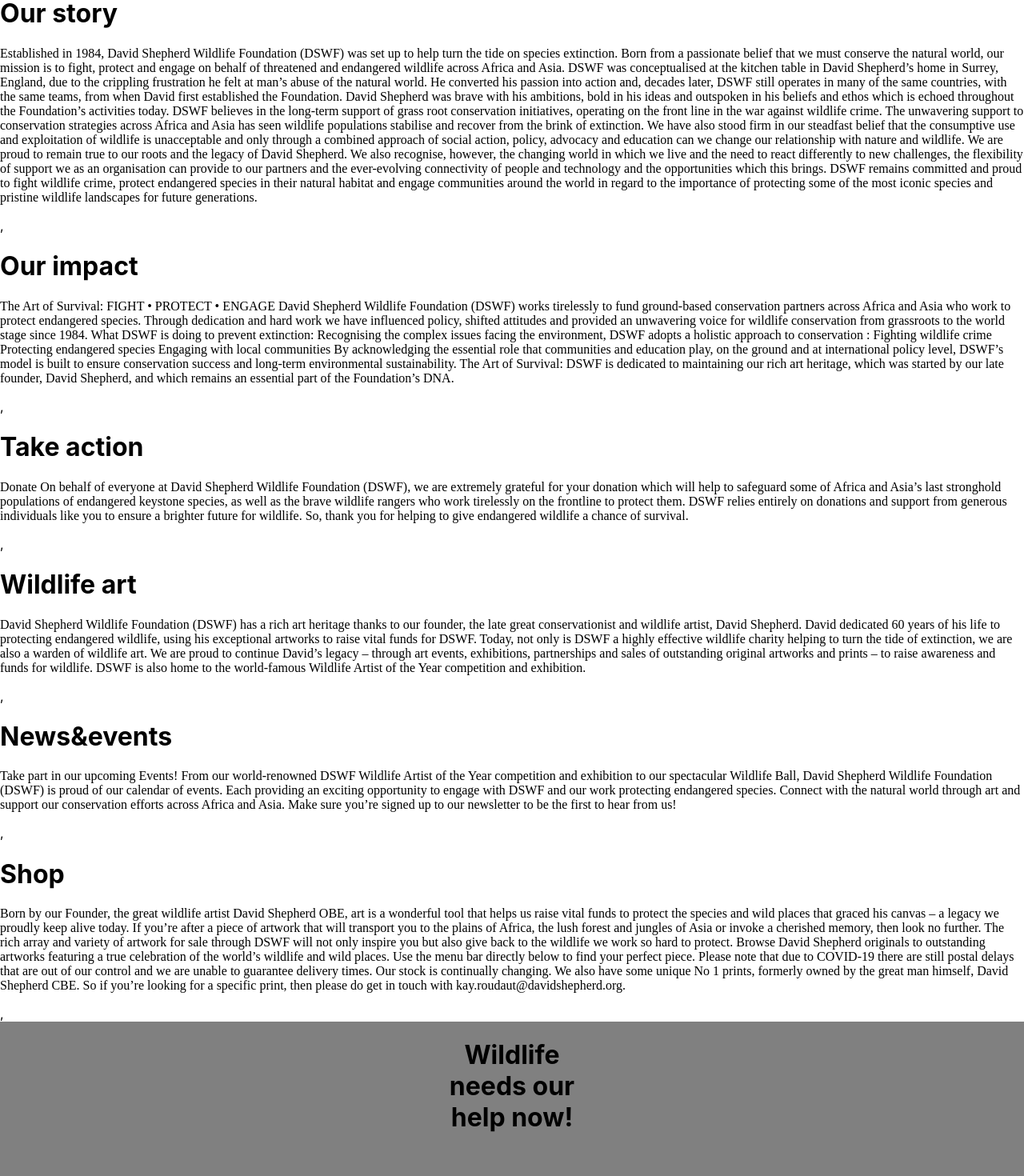
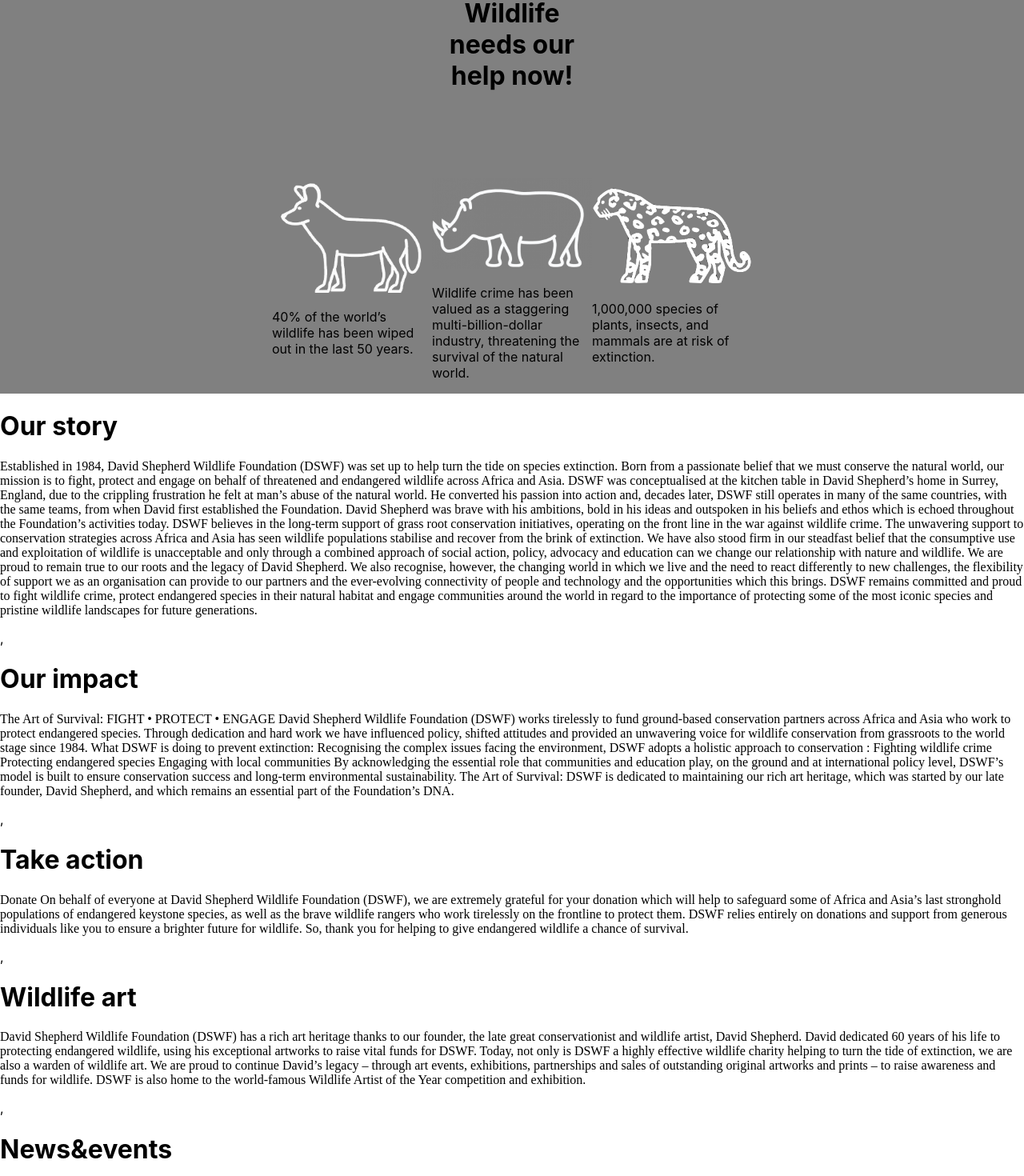
Before and after one commit to CodecoolGlobal/react-for-a-cause-react-tmboroka, a React (Create React App) app in the folder ngo/: page / in a window 1280 px wide. Shown: the part 120-1590 px from the top of the page at 80% size. Built offline with nearby package versions, Linux system fonts and the light colour scheme; a web font is replaced by a local one.

Commit message:
text component fixed

```diff
--- a/ngo/src/App.js
+++ b/ngo/src/App.js
@@ -2,17 +2,21 @@
 import Header from './components/Header'
 import './App.css'
 import Toolbar from './components/toolbar';
-import Text from './components/text'
+import {TextContent, text1, text2, text3, text4, text5, text6} from './components/text'
 import Barrier from './components/Barrier';
-
 
 function App() {
   return (
     <div>
       <Header />,
       <Toolbar />,
-      <Text />
-      <Barrier id={"Wildlife needs our help now!"}/>
+      <Barrier title="Wildlife needs our help now!"/>
+      <TextContent id="text1" title='Our story' text={text1}/>,
+      <TextContent id='text2' title='Our impact' text={text2}/>,
+      <TextContent id='text3' title='Take action' text={text3}/>,
+      <TextContent id='text4' title='Wildlife art' text={text4}/>,
+      <TextContent id='text5' title='News&events' text={text5}/>,
+      <TextContent id='text6' title='Shop' text={text6}/>,
     </div>
   );
 }
--- a/ngo/src/components/Barrier.js
+++ b/ngo/src/components/Barrier.js
@@ -5,7 +5,7 @@
 function barrierComponent(props) {
     return (
         <div className="barrier-container">
-        <h1 className="barrier-header">{props.id}</h1>
+        <h1 className="barrier-header">{props.title}</h1>
         {animalContainerContent('first', doggo, "40% of the world’s wildlife has been wiped out in the last 50 years.", "This is a cute picture of a dog")}
         {animalContainerContent('second', rhino, "Wildlife crime has been valued as a staggering multi-billion-dollar industry, threatening the survival of the natural world.", "This is a picture of a rhino" )}
         {animalContainerContent('third', leopard, "1,000,000 species of plants, insects, and mammals are at risk of extinction.", "This picture is a cat")}
--- a/ngo/src/components/text.js
+++ b/ngo/src/components/text.js
@@ -10,8 +10,6 @@
     </div>
     return content
 }
-
-function Text () {
     const title1 = 'Our story'
     const title2 = 'Our impact'
     const title3 = 'Take action'
@@ -71,17 +69,5 @@
 
     Our stock is continually changing. We also have some unique No 1 prints, formerly owned by the great man himself, David Shepherd CBE.  So if you’re looking for a specific print, then please do get in touch with kay.roudaut@davidshepherd.org.`
 
-    return (
-        <div>
-        <TextContent id={id1} title={title1} text={text1}/>,
-        <TextContent id={id2} title={title2} text={text2}/>,
-        <TextContent id={id3} title={title3} text={text3}/>,
-        <TextContent id={id4} title={title4} text={text4}/>,
-        <TextContent id={id5} title={title5} text={text5}/>,
-        <TextContent id={id6} title={title6} text={text6}/>,
-        </div>
-    )
 
-}
-
-export default Text
+export {TextContent, text1, text2, text3, text4, text5, text6};
```
